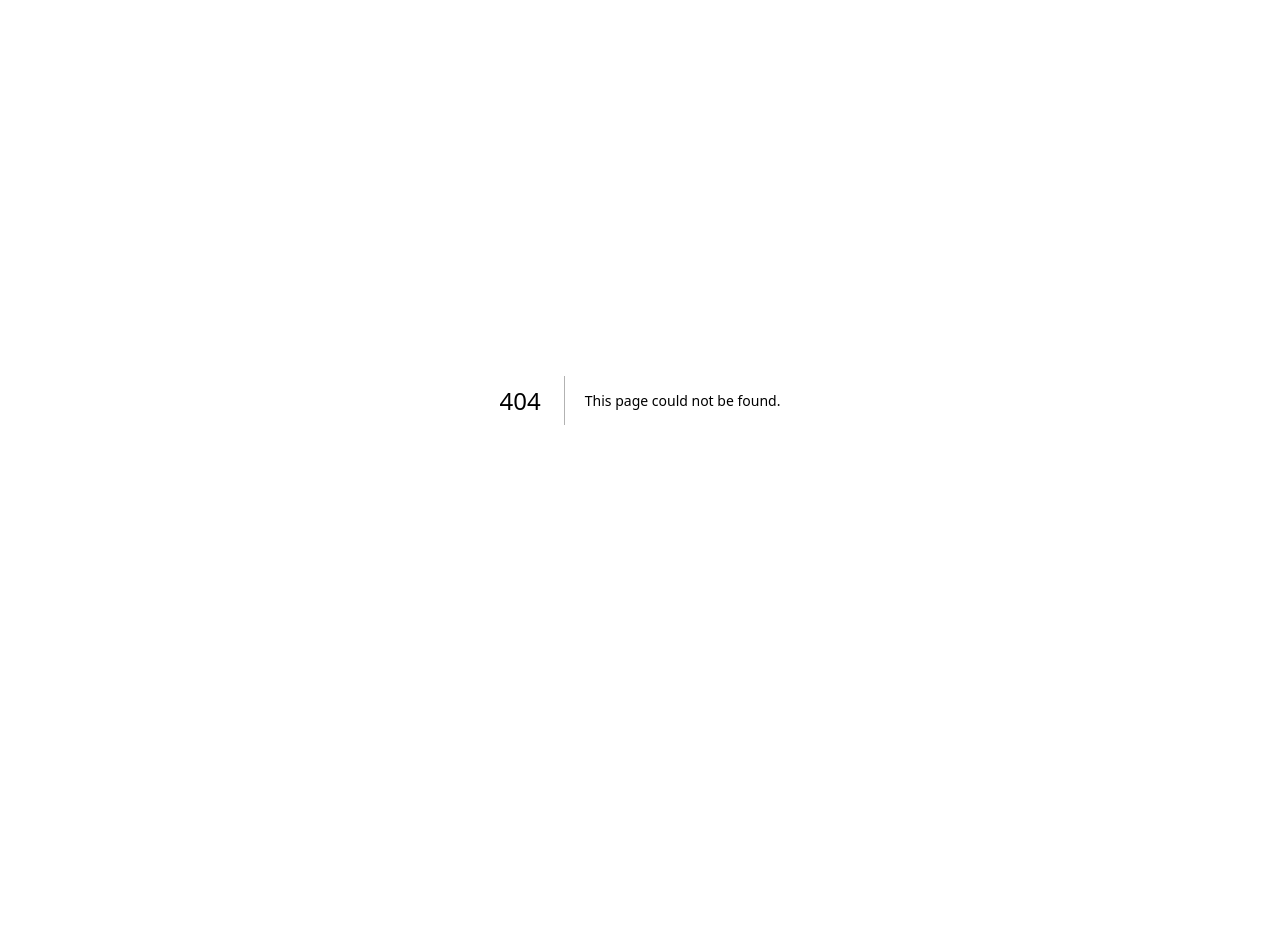
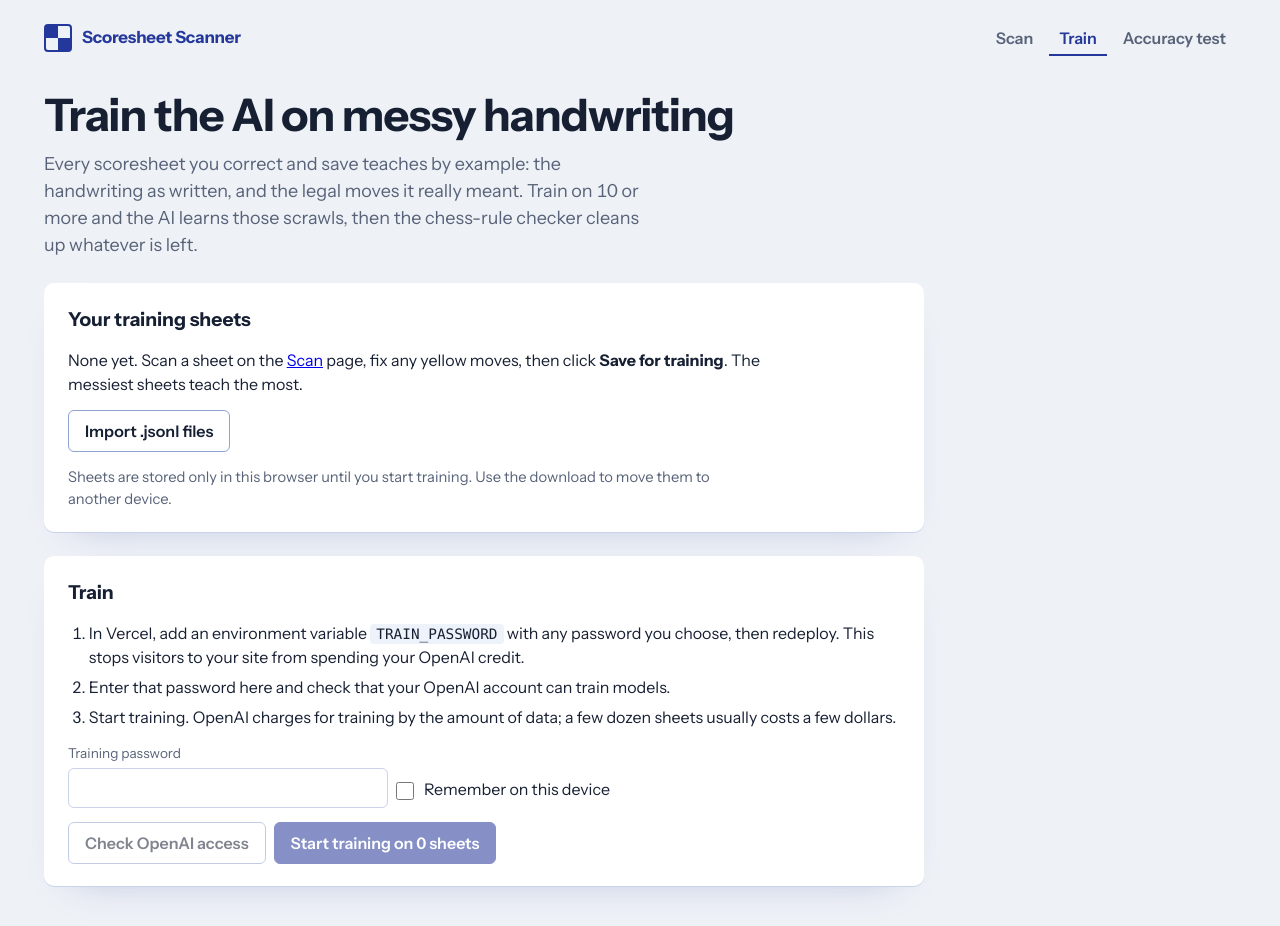
Before and after one commit to Saahan2014/chess-scoresheet-scanner, a Next.js app: page /train in a window 1280 px wide. Before the commit this address had no page. Before the commit the page ends 800 px from the top, so only its background shows below. Built offline with nearby package versions, Linux system fonts and the light colour scheme.

Commit message:
Create page.tsx

```diff
--- /dev/null
+++ b/app/train/page.tsx
@@ -0,0 +1,8 @@
+import type { Metadata } from "next";
+import TrainPage from "@/components/TrainPage";
+
+export const metadata: Metadata = { title: "Train · Scoresheet Scanner" };
+
+export default function Page() {
+  return <TrainPage />;
+}
```
